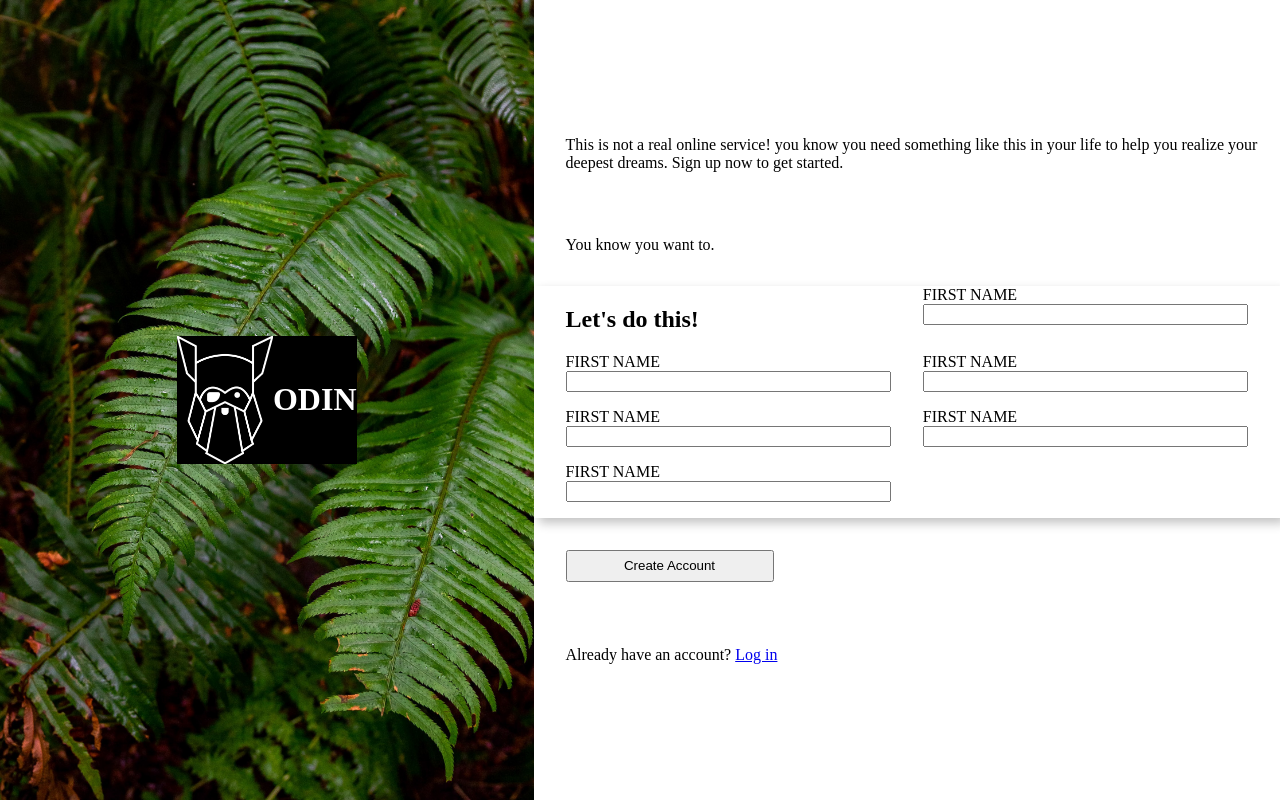
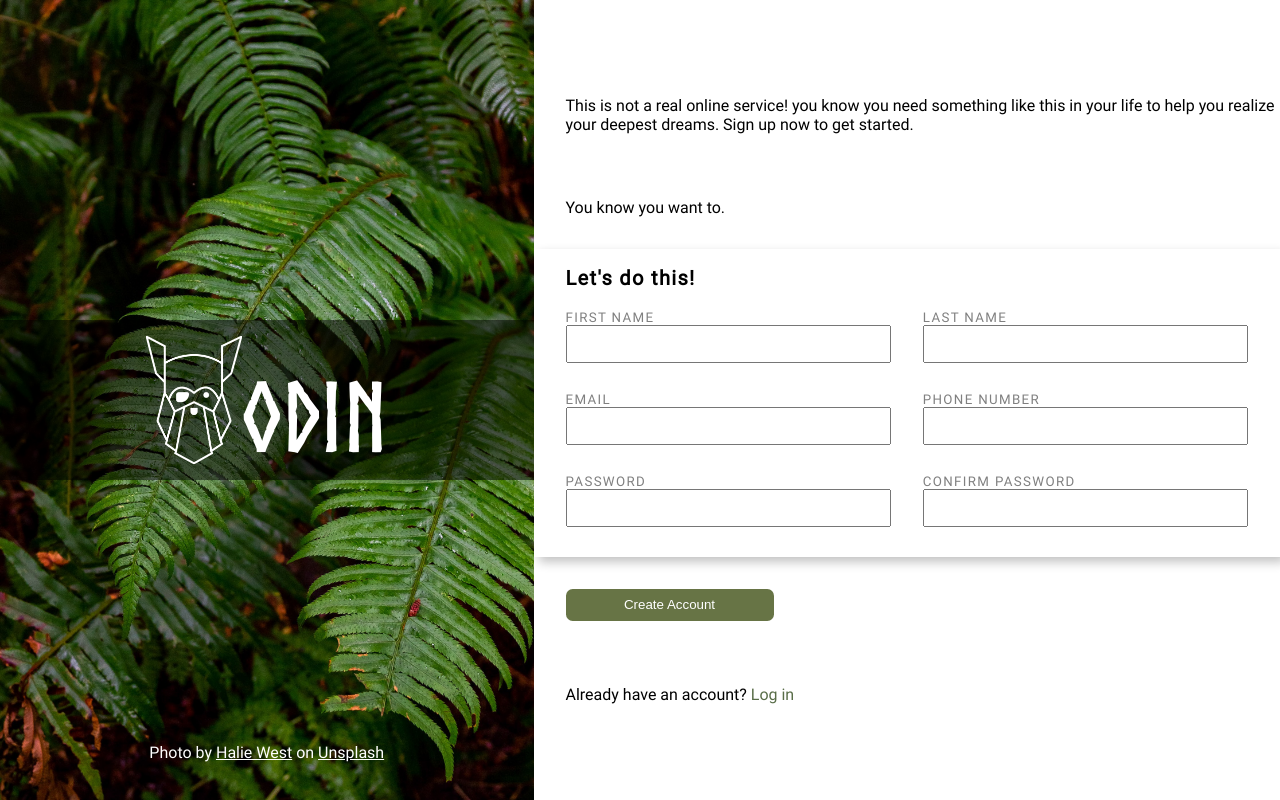
Before and after one commit to AKanoniOS/sign-up-form, a plain HTML site: page index.html in a window 1280 px wide. Drawn offline with Linux system fonts and the light colour scheme.

Commit message:
add more style

```diff
--- a/index.html
+++ b/index.html
@@ -14,7 +14,11 @@
       <div class="Hflex odin">
         <img src="/odin-lined.png" alt="" class="odin-logo">
         <h1>ODIN</h1>
+        <div class="odin-bg"></div>
       </div>
+      <p>
+        Photo by <a href="https://unsplash.com/@haliewestphoto?utm_source=unsplash&utm_medium=referral&utm_content=creditCopyText">Halie West</a> on <a href="https://unsplash.com/?utm_source=unsplash&utm_medium=referral&utm_content=creditCopyText">Unsplash</a>
+      </p>
       <img src="/halie-west-25xggax4bSA-unsplash.jpeg" alt="">
     </div>
 
@@ -32,24 +36,24 @@
           <input type="text" name="first-name">
         </div>
         <div class="Vflex form-item">
-          <label for="first-name">FIRST NAME</label>
-          <input type="text" name="first-name">
+          <label for="last-name">LAST NAME</label>
+          <input type="text" name="last-name">
         </div>
         <div class="Vflex form-item">
-          <label for="first-name">FIRST NAME</label>
-          <input type="text" name="first-name">
+          <label for="email">EMAIL</label>
+          <input type="email" name="email">
         </div>
         <div class="Vflex form-item">
-          <label for="first-name">FIRST NAME</label>
-          <input type="text" name="first-name">
+          <label for="phone-number">PHONE NUMBER</label>
+          <input type="number" name="phone-number">
         </div>
         <div class="Vflex form-item">
-          <label for="first-name">FIRST NAME</label>
-          <input type="text" name="first-name">
+          <label for="password">PASSWORD</label>
+          <input type="password" name="password">
         </div>
         <div class="Vflex form-item">
-          <label for="first-name">FIRST NAME</label>
-          <input type="text" name="first-name">
+          <label for="confirm-password">CONFIRM PASSWORD</label>
+          <input type="password" name="confirm-password">
         </div>
       </form>
       <button>Create Account</button>
--- a/style.css
+++ b/style.css
@@ -3,8 +3,21 @@
   --light-color:#E5E7EB;
 }
 
+@font-face {
+  font-family: Norse-Bold;
+  src: url(/Norse-Bold.otf);
+}
+
+@font-face {
+  font-family: Roboto;
+  src: url(/Roboto-Regular.ttf);
+}
+
+@import url();
+
 body {
   margin:0;
+  font-family: Roboto;
 }
 
 img {
@@ -32,9 +45,19 @@ form {
   grid-template-columns: repeat(2, auto);
   padding-left: 2rem;
   box-shadow: 5px 5px 10px rgb(194, 194, 194);
+  color: gray;
+  font-size: smaller;
+  letter-spacing: 0.1em;
 }
-form h1 {
+
+form input {
+  margin-bottom: 1em;
+}
+
+form h2 {
   grid-column: 1 / span 2;
+  color:black;
+  margin-bottom: 1em;
 }
 .form-item {
   margin-right: 2rem;
@@ -44,10 +67,24 @@ input:focus {
   border: blue solid 3px;
   box-shadow: 5px 5px 10px rgb(194, 194, 194);
 }
+input {
+
+  height: 2rem;
+
+}
 
 button {
   width: 13rem;
   height: 2rem;
+  background: #677445;
+  border-radius: 0.5em;
+  color:white;
+  display: inline-block;
+  border: none;
+  transition: transform 150ms ease;
+}
+button:hover {
+  transform: scale(1.1);
 }
 
 .left-section {
@@ -68,9 +105,41 @@ button {
   width: 6em;
   height: auto;
 }
+h1 {
+  font-family: Norse-Bold;
+  font-size: 6rem;
+  margin-bottom: 2rem;
+}
 
 .left-section .odin {
   position: absolute;
   color: white;
+  width:100%;
+}
+.left-section .odin h1, .left-section .odin img {
+  z-index: 1;
+}
+
+.odin-bg {
+  position: absolute;
+  z-index: 0;
   background-color: black;
+  opacity: 50%;
+  width: 100%;
+  height: 10rem;
 }
+
+.left-section p {
+  margin-top: 45rem;
+  position: absolute;
+  color: white;
+}
+
+.left-section p a {
+  color: white;
+}
+
+.main a {
+  color:#596D48;
+  text-decoration: none;
+}
```
Also changed, not shown: Roboto-Regular.ttf (added).
